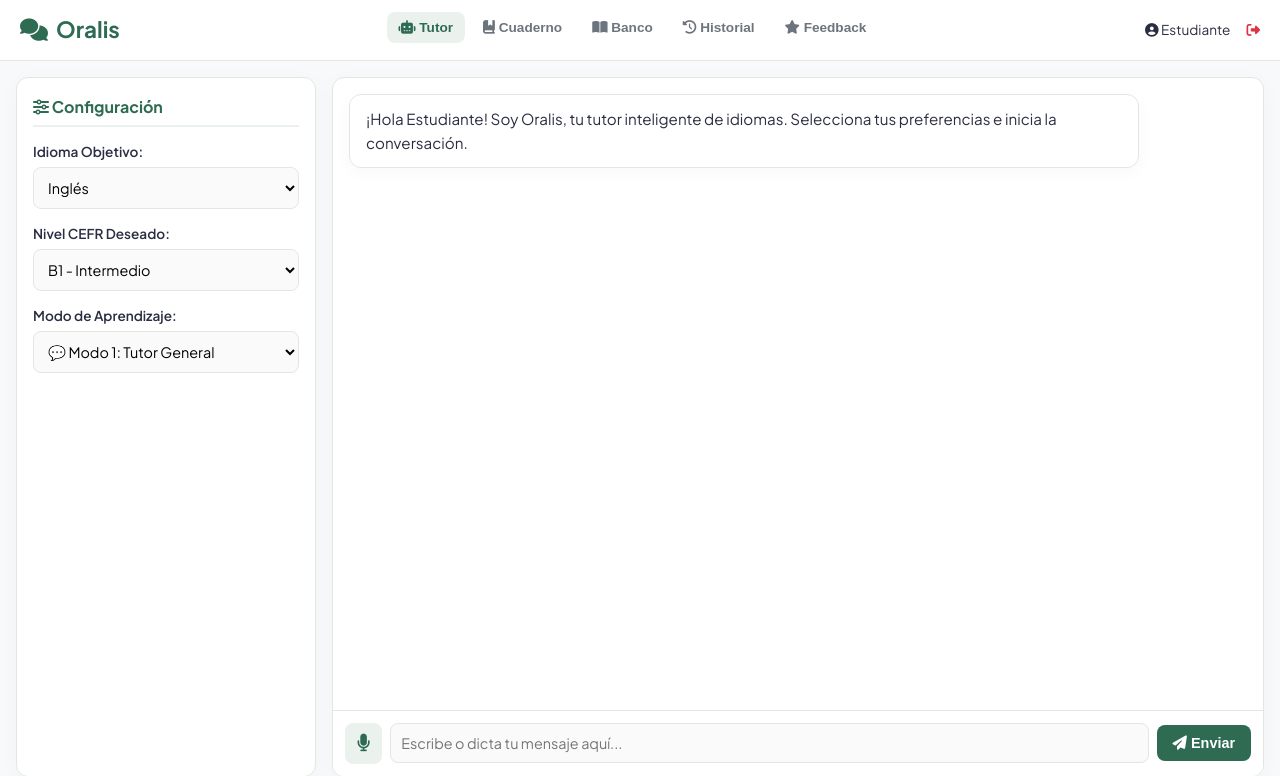
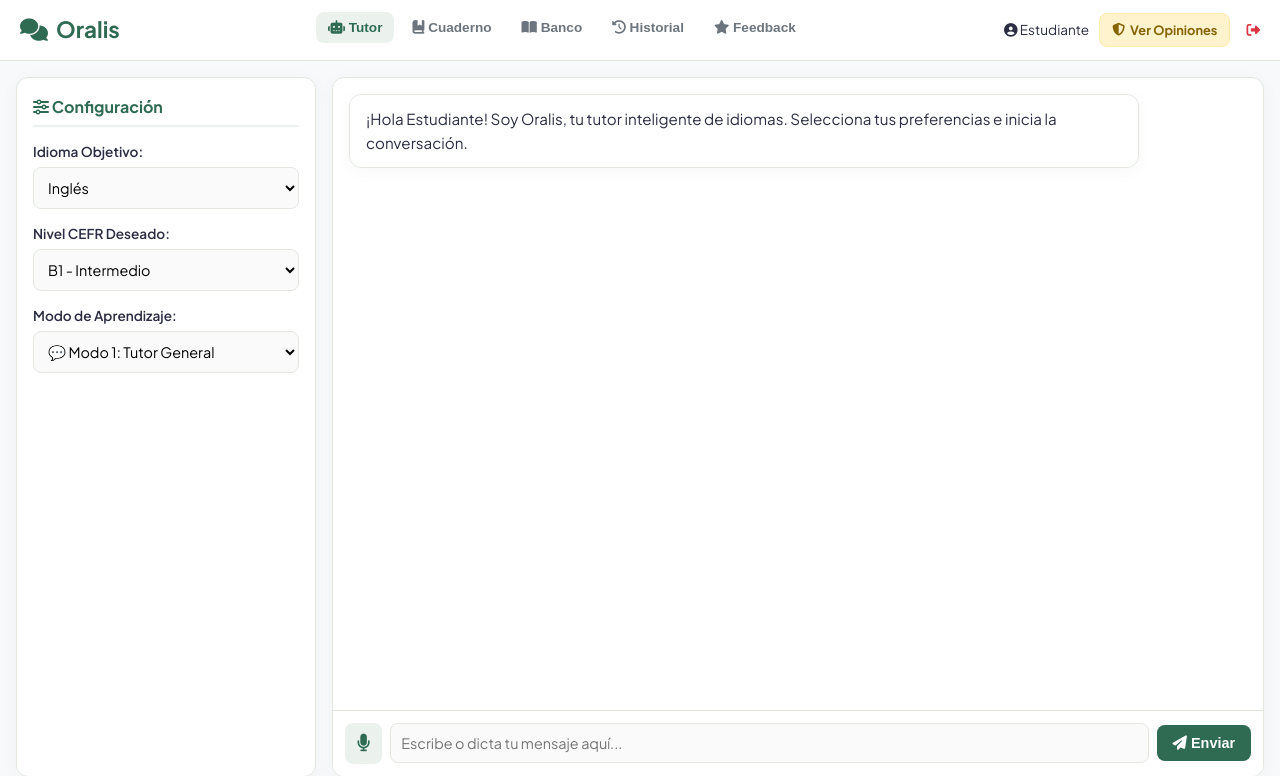
Before and after one commit to pathercab-cmyk/Oralis, a Flask app: page / in a window 1280 px wide. Shown: the top 776 px of the page. Run offline with Flask 3, Linux system fonts and the light colour scheme.

Commit message:
Update index.html

```diff
--- a/templates/index.html
+++ b/templates/index.html
@@ -126,12 +126,10 @@
         <div class="user-profile">
             <span><i class="fa-solid fa-circle-user"></i> {{ user_name }}</span>
 
-            <!-- ACCESO PRIVADO EXCLUSIVO PARA EL DUEÑO/ADMINISTRADOR -->
-            {% if user_email == 'p75886777@gmail.com' %}
-                <a href="/admin/feedbacks" class="btn-admin" title="Ver Opiniones de Usuarios">
-                    <i class="fa-solid fa-shield-halved"></i> Ver Opiniones
-                </a>
-            {% endif %}
+            <!-- ACCESO DIRECTO A OPINIONES -->
+            <a href="/admin/feedback" class="btn-admin" title="Ver Opiniones de Usuarios">
+                <i class="fa-solid fa-shield-halved"></i> Ver Opiniones
+            </a>
 
             <a href="/logout" style="color:#DC3545; text-decoration:none; margin-left:6px;" title="Cerrar Sesión"><i class="fa-solid fa-right-from-bracket"></i></a>
         </div>
@@ -194,7 +192,7 @@
                         <label for="select-modo">Modo de Aprendizaje:</label>
                         <select id="select-modo" onchange="cambiarModoInterfaz()">
                             <option value="tutor_general">💬 Modo 1: Tutor General</option>
-                            <option value="practica_oral">🎙️ Modo 2: Práctica Oral</option>
+                            <option value="practica_oral">🎙️️ Modo 2: Práctica Oral</option>
                             <option value="examenes">🎓 Modo 3: Exámenes Oficiales</option>
                             <option value="writing">📝 Modo 4: Práctica de Writing</option>
                         </select>
```
